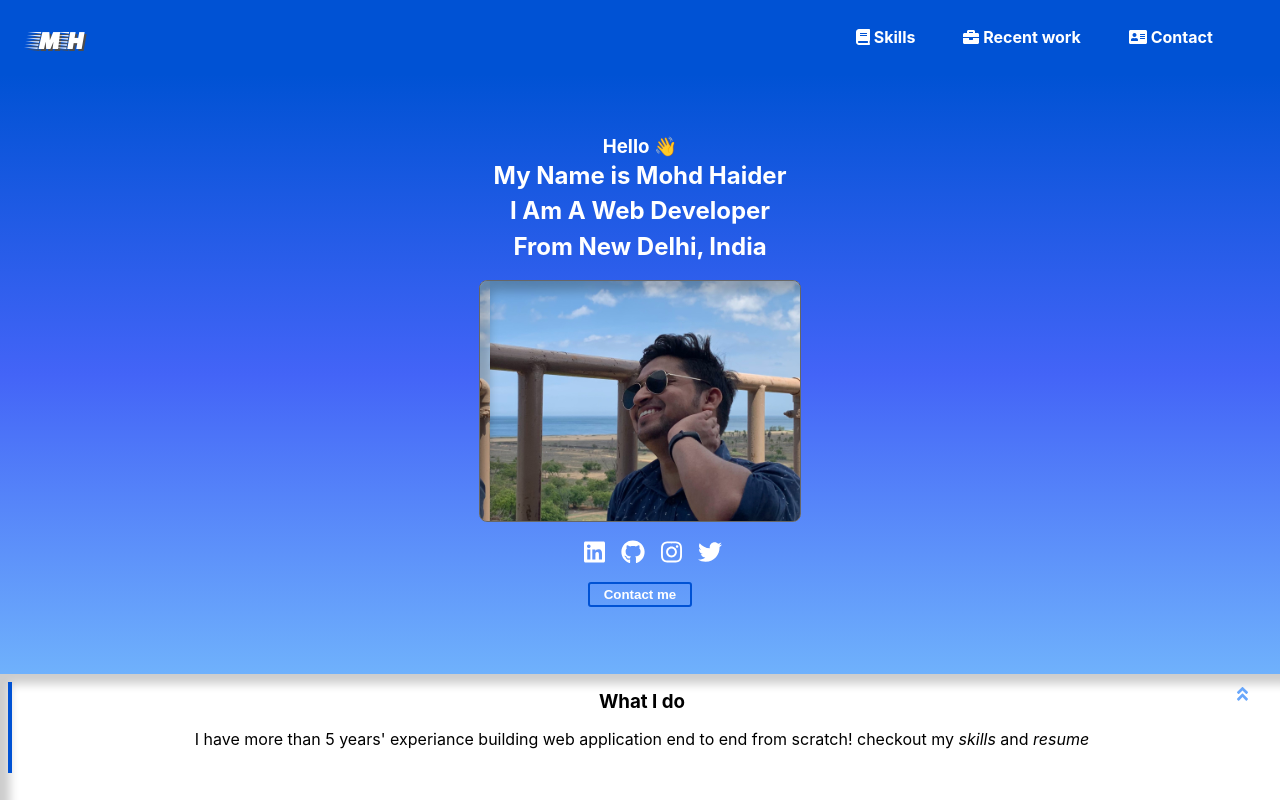
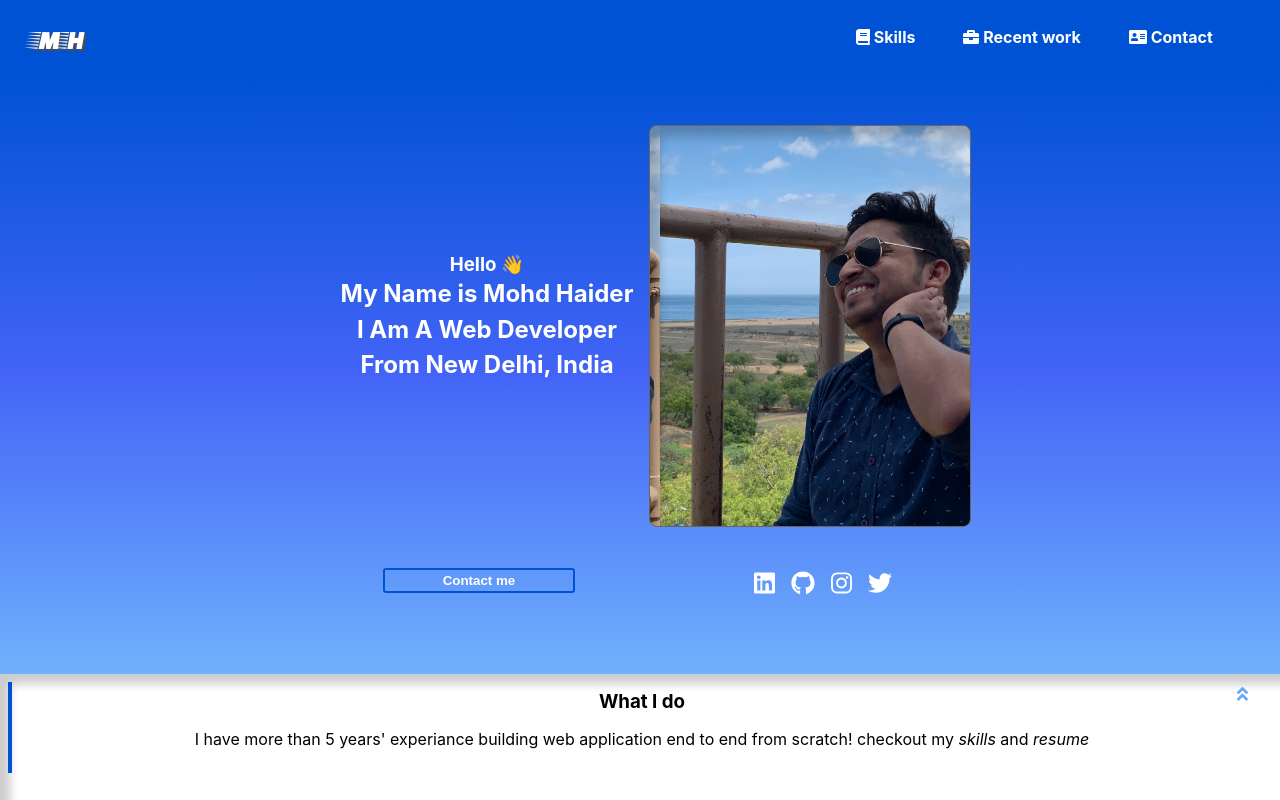
Before and after one commit to mhaider110/profile, a React (Create React App) app: page / in a window 1280 px wide. Shown: the top 800 px of the page. Built offline with nearby package versions, Linux system fonts and the light colour scheme.

Commit message:
home large screen style fix

```diff
--- a/src/components/home/home.css
+++ b/src/components/home/home.css
@@ -72,3 +72,34 @@
   border-radius: 10px; /* Rounded corners */
   font-size: 1.1rem; /* Increase font size */
 }
+
+@media (min-width: 600px) {
+    .home {
+        display: grid;
+    }
+    .home .intro {
+        grid-row: 1;
+        grid-column: 1;
+        align-self: center;
+        padding-left: 1rem
+    }
+    .home .profile-picture {
+        grid-row: 1;
+        grid-column: 2;
+        align-self: center;
+        height: 25rem;
+    }
+    .home .social-icons-parent {
+        margin: 0;
+        grid-row: 2;
+        grid-column: 2;
+    }
+    .home .contact-me {
+        margin: 0;
+        grid-row: 2;
+        grid-column: 1;
+    }
+    .home .contact-me a button {
+        width: 12rem;
+    }
+}
--- a/src/components/home/home.js
+++ b/src/components/home/home.js
@@ -238,7 +238,7 @@ export default function home() {
                 </Container>
                 <Container className="profile-picture">
                 </Container>
-                <Container centerContent marginTop={'0.5rem'}>
+                <Container centerContent marginTop={'0.5rem'} className="social-icons-parent">
                     <Container spaceEvenly width={'8rem'} className="social-icons">
                         <a href="https://www.linkedin.com/in/mohd-haider-035ba868/" target={'_blank'} rel="noreferrer"><FontAwesomeIcon icon={faLinkedin} /></a>
                         <a href="https://github.com/mhaider110" target={'_blank'} rel="noreferrer"><FontAwesomeIcon icon={faGithub} /></a>
@@ -246,7 +246,7 @@ export default function home() {
                         <a href="https://twitter.com/mannuuu" target={'_blank'} rel="noreferrer"><FontAwesomeIcon icon={faTwitter} /></a>
                     </Container>
                 </Container>
-                <Container centerContent>
+                <Container centerContent className="contact-me">
                     <a href="#contact"><Button>Contact me</Button></a>
                 </Container>
             </Container>
```
Also changed, not shown: 1 other file (tests, documents, lock files or other folders).
